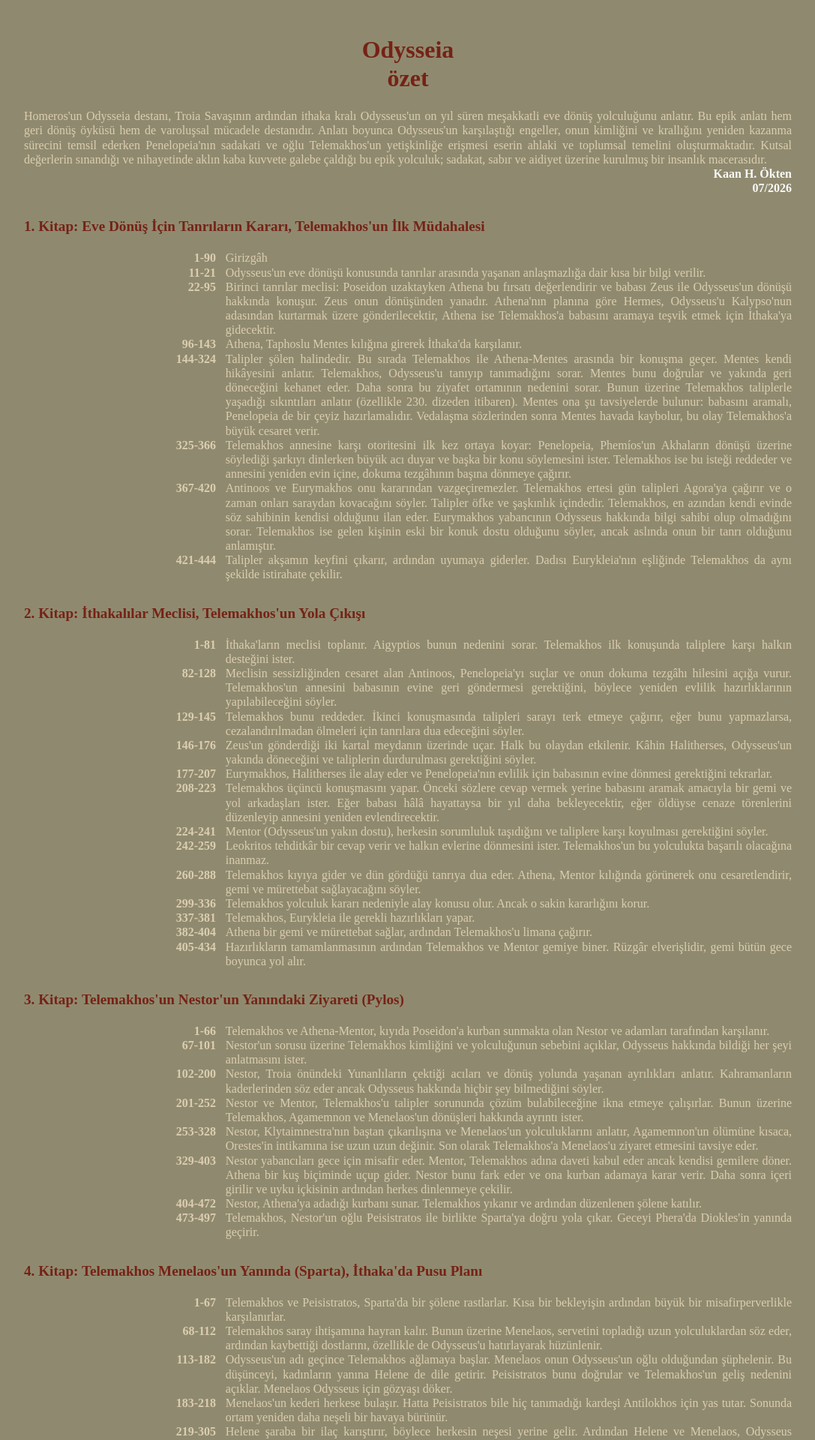
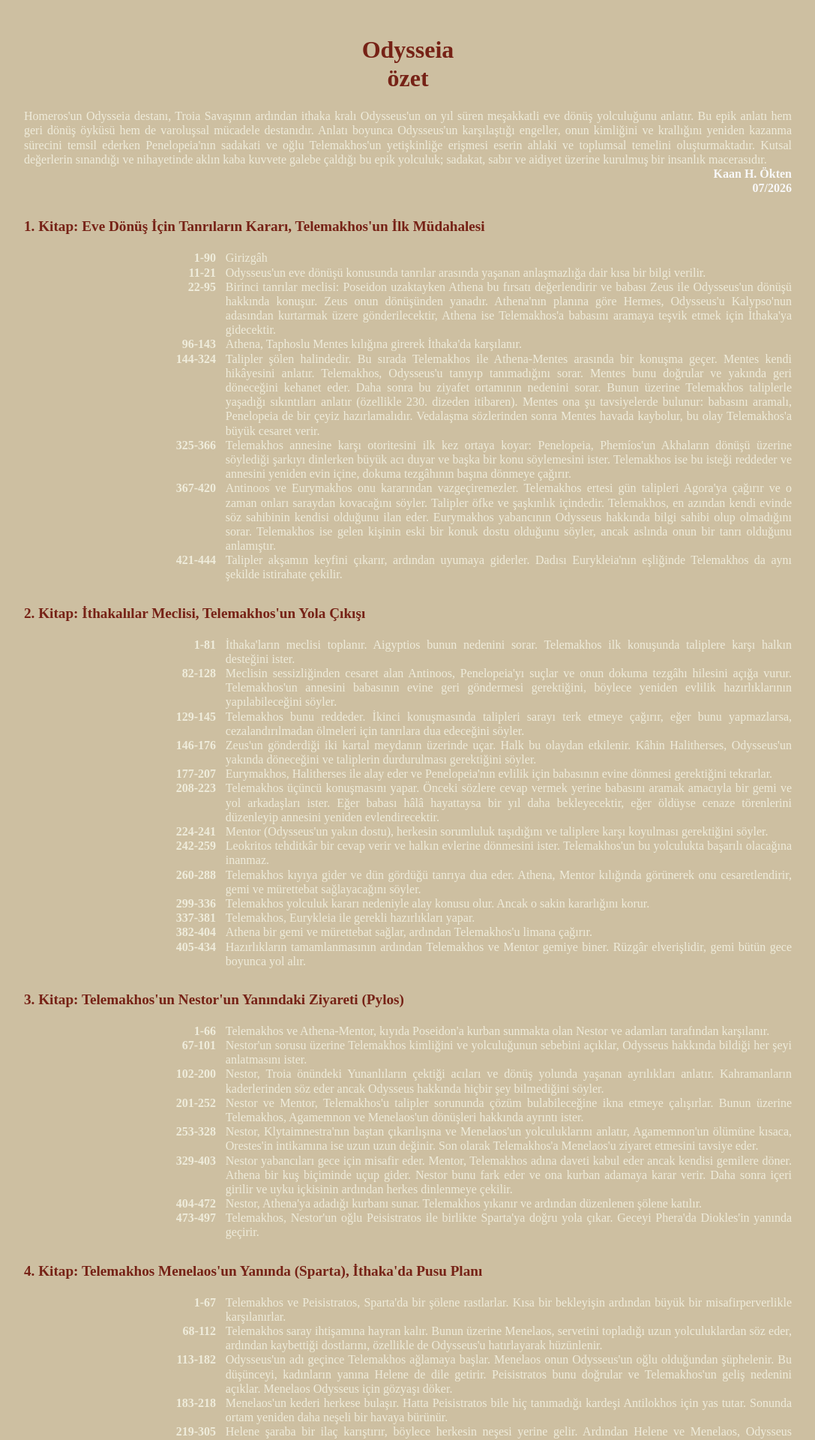
Before and after one commit to x361x3ch/Anasayfa, a Jekyll site: the page 1.html, which Jekyll copies as it is, in a window 1280 px wide. Shown: the top 1920 px of the page at 75% size, without its empty margins (96-1183 px from the left). Built offline with Jekyll 4.4.1, drawn with Linux system fonts in a browser that asks for light colours; a style sheet for code colours, icons or effects is not loaded.

Commit message:
update 1.html

```diff
--- a/1.html
+++ b/1.html
@@ -7,7 +7,7 @@
     <title>Odysseia Özeti</title>
     <link href="https://cdn.jsdelivr.net/npm/@fontsource-variable/quicksand@5.2.10/index.min.css" rel="stylesheet">
     <style>
-        body { background-color:#8f8a6f;font-family: 'Quicksand Variable', serif; line-height: 1.2; color: #dccdb0; max-width: 80vw; margin: 1vw auto; padding: 1vw 0; }
+        body { background-color:#cdbfa1;font-family: 'Quicksand Variable', serif; line-height: 1.2; color: #efecdb; max-width: 80vw; margin: 1vw auto; padding: 1vw 0; }
         h1, h2, h3, h4 {color:#762216;}
         h1 {text-align:center;}
         h2 { padding-bottom: 5px; margin-top: 30px; font-size: 1.2em; }
```
